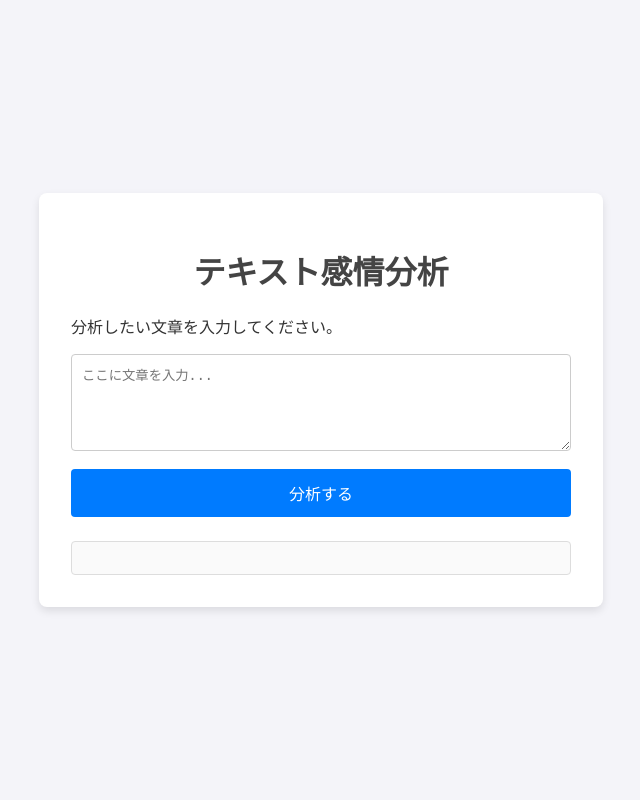
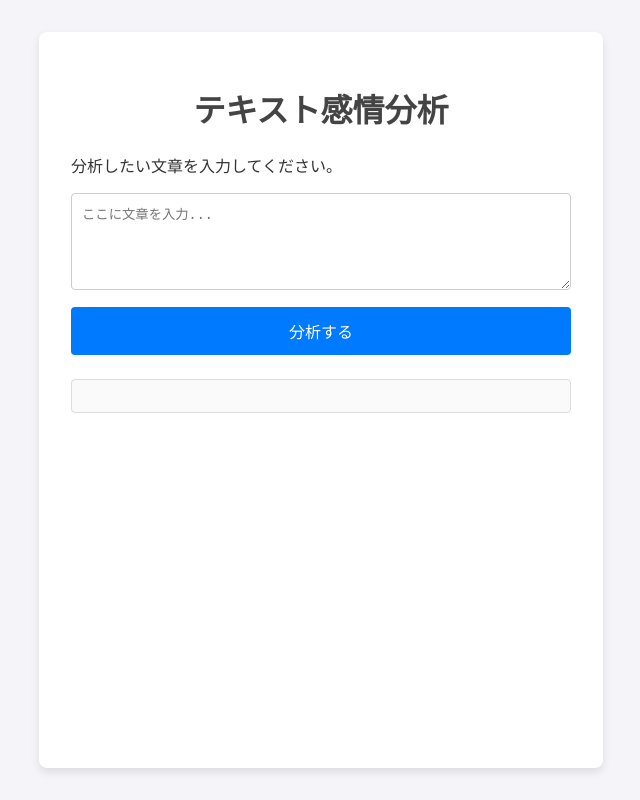
Before and after one commit to nalgo-intern/team-a-2025-summer-08-25, a Flask app: page / in a window 1280 px wide. Shown: the whole page, without its empty margins (319-959 px from the left). Run offline with Flask 3, Linux system fonts and the light colour scheme.

Commit message:
containerのスタイルを調整

```diff
--- a/static/script.js
+++ b/static/script.js
@@ -1,6 +1,5 @@
 const textInput = document.getElementById('text-input');
 const analyzeButton = document.getElementById('analyze-button');
-// ★★★ HTMLの id="result-area" を持つ要素を正確に取得します ★★★
 const resultArea = document.getElementById('result-area');
 
 // 表示順を固定するための配列を定義
--- a/static/style.css
+++ b/static/style.css
@@ -4,9 +4,10 @@ body {
     color: #333;
     display: flex;
     justify-content: center;
-    align-items: center;
-    height: 100vh;
     margin: 0;
+    min-height: 100vh;
+    padding: 2em 0;
+    box-sizing: border-box;
 }
 
 .container {
```
